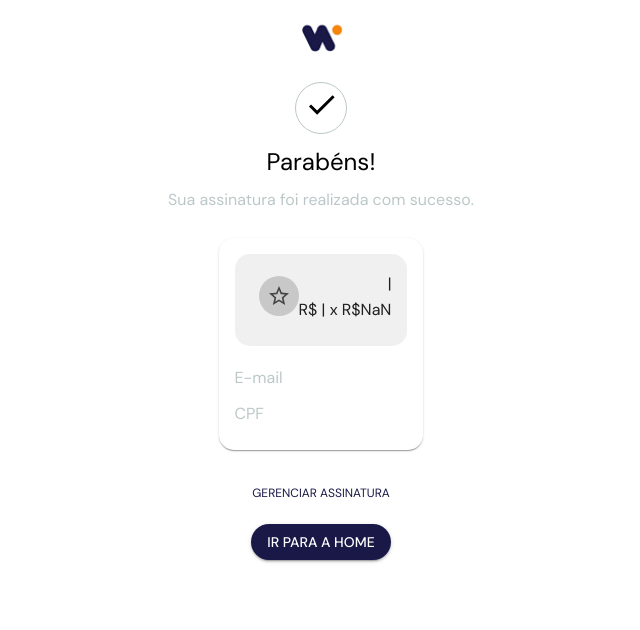
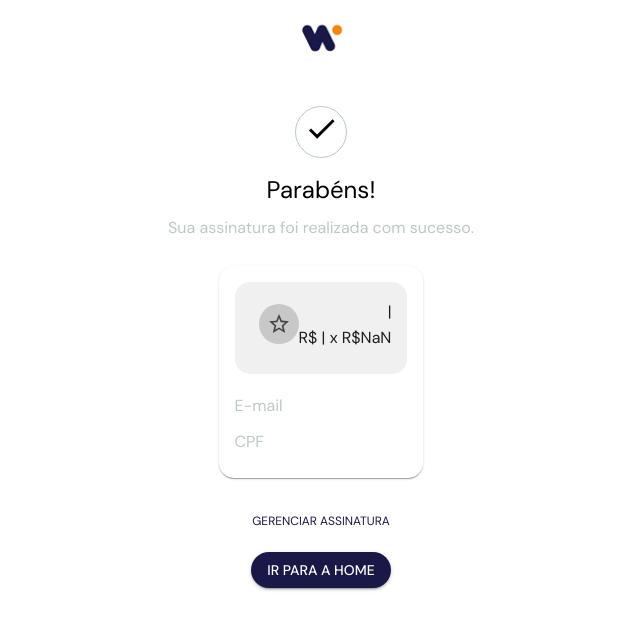
Before and after one commit to BiancaCastanheira/checkout-assinatura, a React (Create React App) app: page /purchase-confirmation in a window 1280 px wide. Shown: the top 630 px of the page, without its empty margins (319-959 px from the left). Built offline with nearby package versions, Linux system fonts and the light colour scheme.

Commit message:
💄 New margins in PurchaseConfirmation.

```diff
--- a/src/pages/PurchaseConfirmation.js
+++ b/src/pages/PurchaseConfirmation.js
@@ -53,7 +53,12 @@ const PurchaseConfirmation = () => {
 
   return (
     <div>
-      <Grid container spacing={1} justify="center" style={{ marginTop: 16 }}>
+      <Grid
+        container
+        spacing={1}
+        justify="center"
+        style={{ marginTop: 16, marginBottom: 36 }}
+      >
         <Grid item xs={false}>
           <img src="favicon.png" alt="logo" />
         </Grid>
@@ -69,7 +74,7 @@ const PurchaseConfirmation = () => {
 
       <Grid container spacing={1} justify="center" style={{ marginTop: 8 }}>
         <Grid item xs={false} className={classes.textCenter}>
-          <Typography variant="h5" style={{ marginBottom: 8 }}>
+          <Typography variant="h5" style={{ marginBottom: 8, marginTop: 4 }}>
             Parabéns!
           </Typography>
           <Typography variant="subtitle1" className={classes.lightColor}>
```
